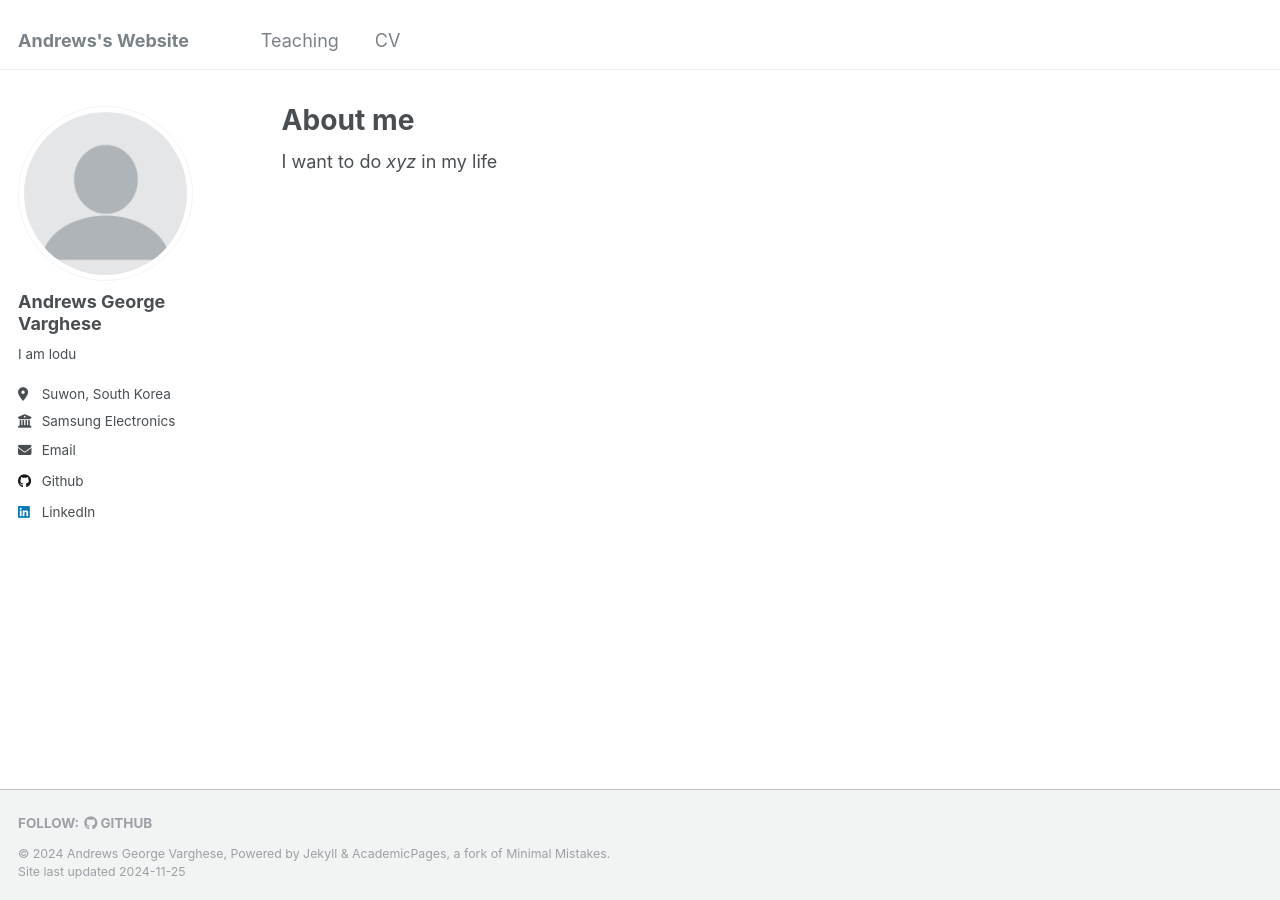
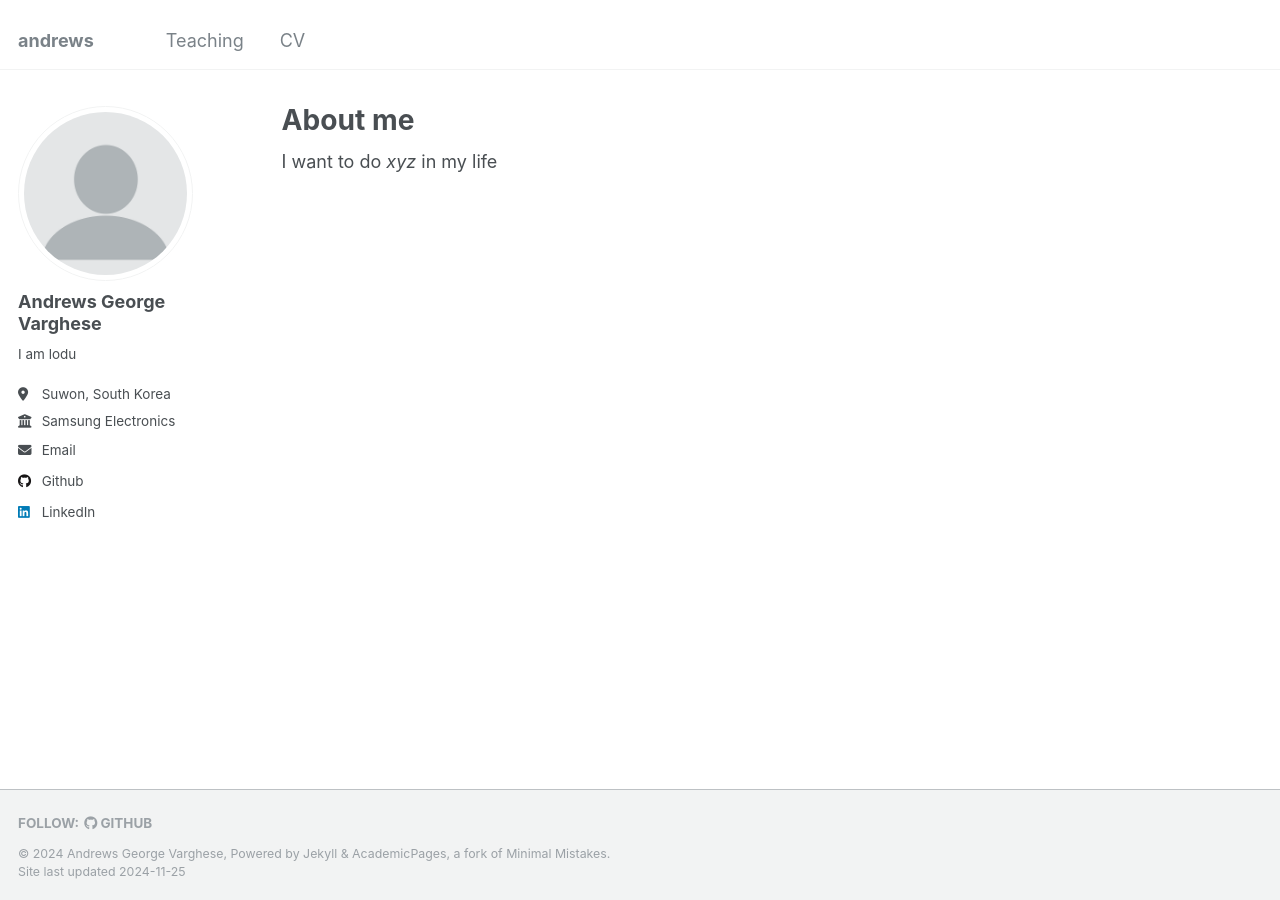
Before and after one commit to asgv123/asgv123.github.io, a Jekyll site: the page built from _pages/about.md, in a window 1280 px wide. Built offline with Jekyll 4.4.1, drawn with Linux system fonts in a browser that asks for light colours.

Commit message:
Update _config.yml

```diff
--- a/_config.yml
+++ b/_config.yml
@@ -8,8 +8,8 @@
 
 # Basic Site Settings
 locale                   : "en-US"
-title                    : "Andrews's Website"
-title_separator          : "-"
+title                    : "andrews"
+title_separator          : ""
 name                     : &name "Andrews George Varghese"
 description              : &description "personal description"
 url                      : https://asgv123.github.io # the base hostname & protocol for your site e.g. "https://[your GitHub username].github.io"
```
